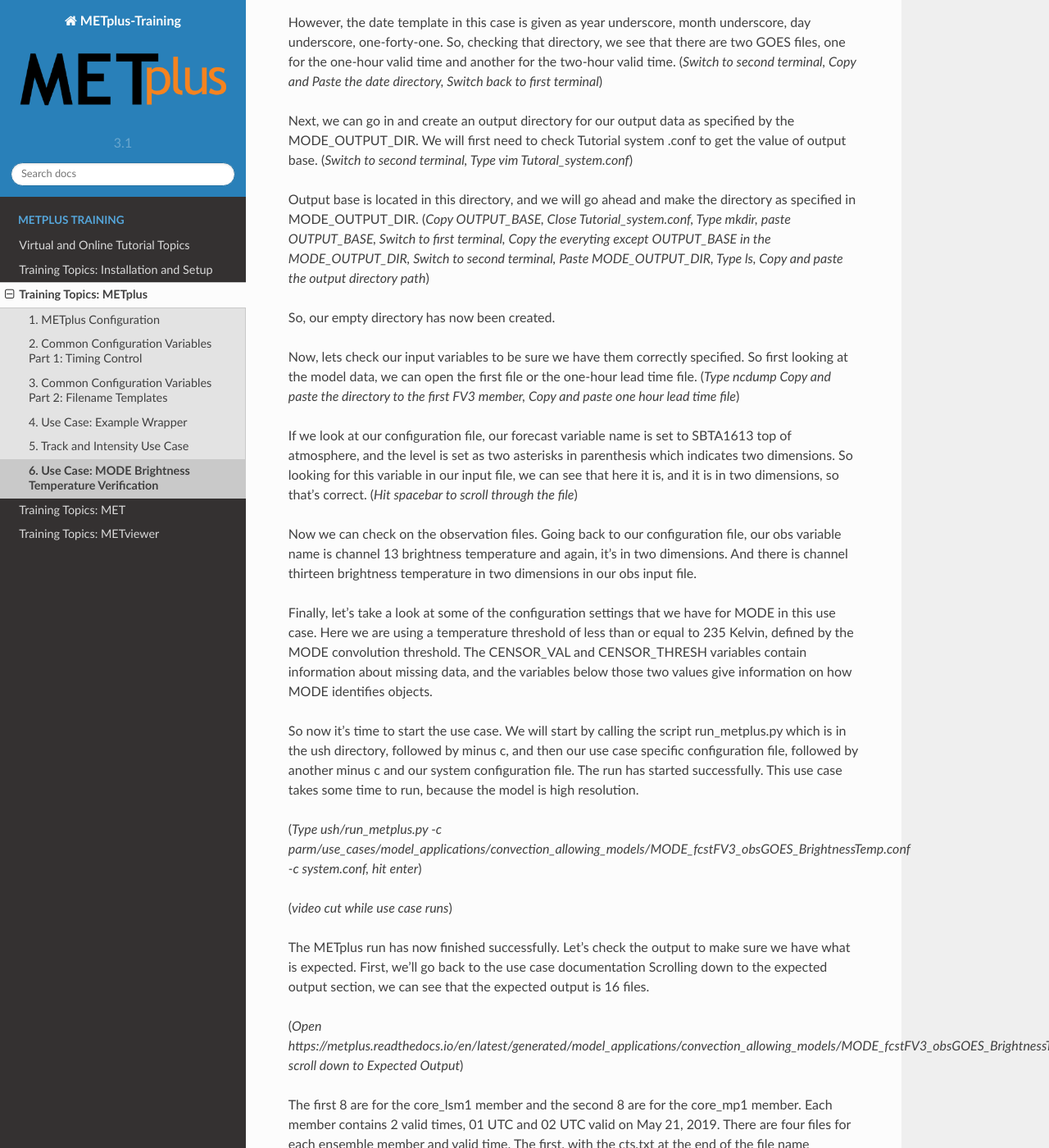
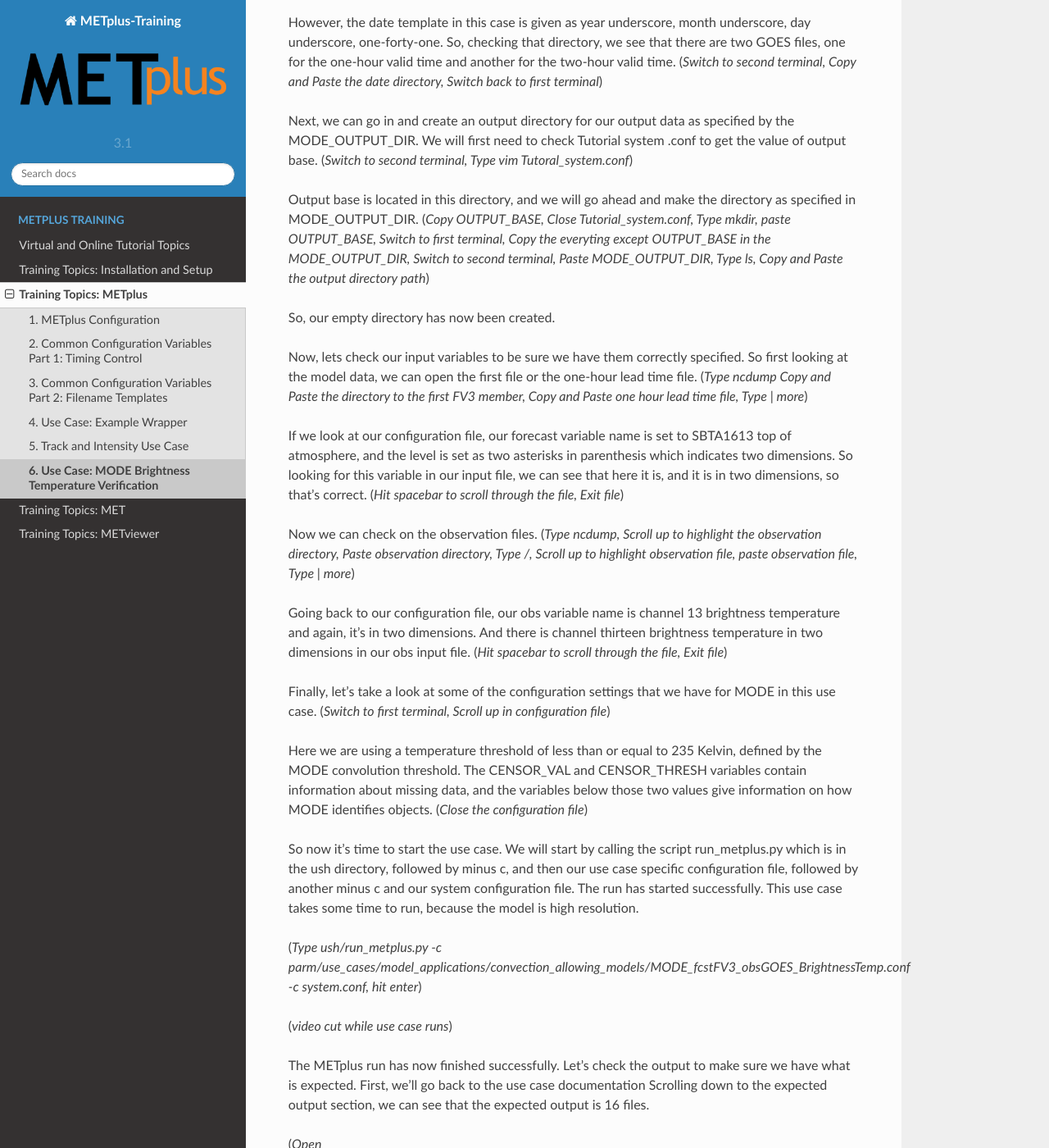
Before and after one commit to dtcenter/METplus-Training, a Sphinx documentation site: the page built from docs/modules/METplus/use_case_mode_brightness_temperature.rst, in a window 1280 px wide and 1400 px high, scrolled down 2589 px. Shown: the whole window at 82% size. Built offline with Sphinx 7.4.7 and the Read the Docs theme 2.0.0, drawn with Linux system fonts in a browser that asks for light colours.

Commit message:
Update use_case_mode_brightness_temperature.rst

```diff
--- a/docs/modules/METplus/use_case_mode_brightness_temperature.rst
+++ b/docs/modules/METplus/use_case_mode_brightness_temperature.rst
@@ -85,23 +85,27 @@
 
 Output base is located in this directory, and we will go ahead and make the directory as
 specified in MODE_OUTPUT_DIR. (*Copy OUTPUT_BASE, Close Tutorial_system.conf, Type mkdir, paste OUTPUT_BASE, Switch to first terminal, Copy the everyting except OUTPUT_BASE
-in the MODE_OUTPUT_DIR, Switch to second terminal, Paste MODE_OUTPUT_DIR, Type ls, Copy and paste the output directory path*)
+in the MODE_OUTPUT_DIR, Switch to second terminal, Paste MODE_OUTPUT_DIR, Type ls, Copy and Paste the output directory path*)
 
 So, our empty directory has now been created.
 
 Now, lets check our input variables to be sure we have them correctly specified.  So first looking at the model data, we can open the first file or the one-hour lead time
-file. (*Type ncdump Copy and paste the directory to the first FV3 member, Copy and paste one hour lead time file*)
+file. (*Type ncdump Copy and Paste the directory to the first FV3 member, Copy and Paste one hour lead time file, Type | more*)
 
 If we look at our configuration file, our forecast variable name is set to SBTA1613 top of atmosphere, and the level is set as two asterisks in parenthesis which
 indicates two dimensions.  So looking for this variable in our input file, we can see that here it is, and it is in two dimensions, so that’s correct. (*Hit spacebar to
-scroll through the file*)
+scroll through the file, Exit file*)
 
-Now we can check on the observation files.  Going back to our configuration file, our obs variable name is channel 13 brightness temperature and again, it’s in two dimensions.
-And there is channel thirteen brightness temperature in two dimensions in our obs input file.
+Now we can check on the observation files. (*Type ncdump, Scroll up to highlight the observation directory, Paste observation directory, Type /, Scroll up to highlight
+observation file, paste observation file, Type | more*)
 
-Finally, let’s take a look at some of the configuration settings that we have for MODE in this use case.  Here we are using a temperature threshold of less than or equal to
-235 Kelvin, defined by the MODE convolution threshold.  The CENSOR_VAL and CENSOR_THRESH variables contain information about missing data, and the variables below those two
-values give information on how MODE identifies objects.
+Going back to our configuration file, our obs variable name is channel 13 brightness temperature and again, it’s in two dimensions.
+And there is channel thirteen brightness temperature in two dimensions in our obs input file.  (*Hit spacebar to scroll through the file, Exit file*)
+
+Finally, let’s take a look at some of the configuration settings that we have for MODE in this use case. (*Switch to first terminal, Scroll up in configuration file*)
+
+Here we are using a temperature threshold of less than or equal to 235 Kelvin, defined by the MODE convolution threshold.  The CENSOR_VAL and CENSOR_THRESH variables contain
+information about missing data, and the variables below those two values give information on how MODE identifies objects. (*Close the configuration file*)
 
 So now it’s time to start the use case.  We will start by calling the script run_metplus.py which is in the ush directory, followed by minus c, and then our use case
 specific configuration file, followed by another minus c and our system configuration file.  The run has started successfully.  This use case takes some time to run,
```
